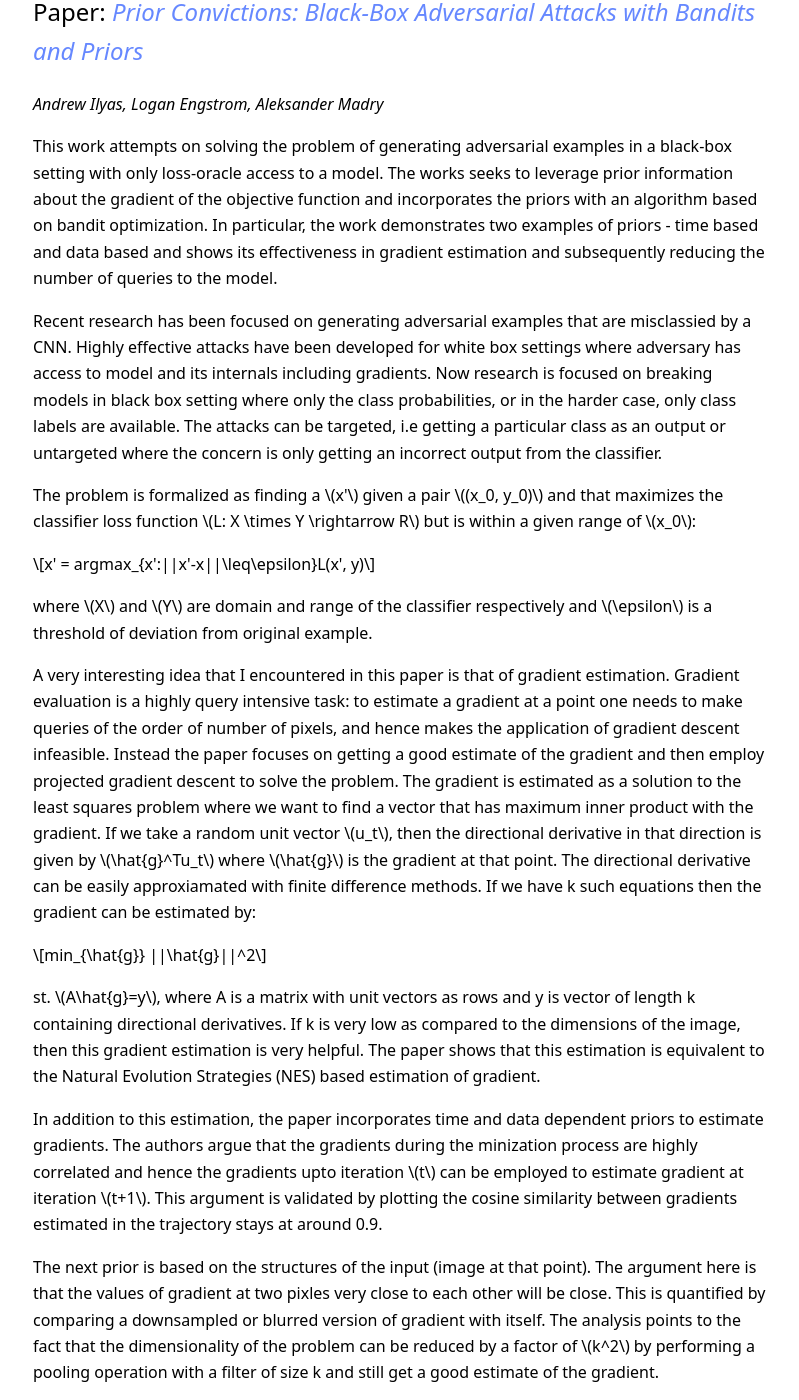
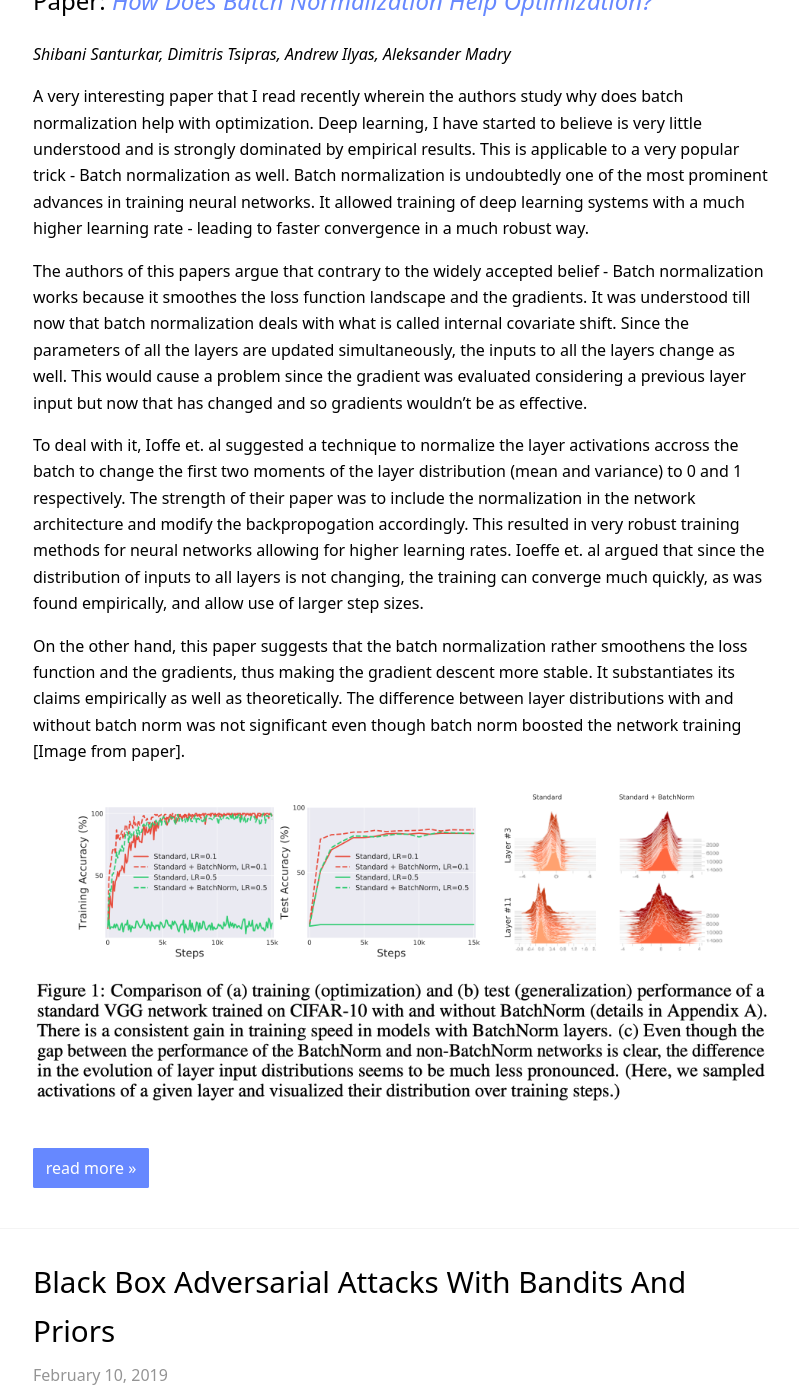
Before and after one commit to simranjsingh/simranjsingh.github.io, a Jekyll site: the page built from archive.md, in a window 1280 px wide and 1400 px high, scrolled down 690 px. Shown: the whole window, without its empty margins (239-1038 px from the left). Built offline with Jekyll 4.4.1, drawn with Linux system fonts in a browser that asks for light colours; some of the changed text lies outside the part shown.

Commit message:
how-does-batch-normalization-work

```diff
--- /dev/null
+++ b/_posts/2019-02-14-how-does-batch-normalization-work.md
@@ -0,0 +1,27 @@
+## Paper: [_**How Does Batch Normalization Help Optimization?**_](https://papers.nips.cc/paper/7515-how-does-batch-normalization-help-optimization.pdf)
+
+*Shibani Santurkar, Dimitris Tsipras, Andrew Ilyas, Aleksander Madry*
+
+A very interesting paper that I read recently wherein the authors study why does batch normalization help with optimization. Deep learning, I have started to believe is very little understood and is strongly dominated by empirical results. This is applicable to a very popular trick - Batch normalization as well. Batch normalization is undoubtedly one of the most prominent advances in training neural networks. It allowed training of deep learning systems with a much higher learning rate - leading to faster convergence in a much robust way.
+
+The authors of this papers argue that contrary to the widely accepted belief - Batch normalization works because it smoothes the loss function landscape and the gradients. It was understood till now that batch normalization deals with what is called internal covariate shift. Since the parameters of all the layers are updated simultaneously, the inputs to all the layers change as well. This would cause a problem since the gradient was evaluated considering a previous layer input but now that has changed and so gradients wouldn't be as effective.
+
+To deal with it, Ioffe et. al suggested a technique to normalize the layer activations accross the batch to change the first two moments of the layer distribution (mean and variance) to 0 and 1 respectively. The strength of their paper was to include the normalization in the network architecture and modify the backpropogation accordingly. This resulted in very robust training methods for neural networks allowing for higher learning rates. Ioeffe et. al argued that since the distribution of inputs to all layers is not changing, the training can converge much quickly, as was found empirically, and allow use of larger step sizes.
+
+On the other hand, this paper suggests that the batch normalization rather smoothens the loss function and the gradients, thus making the gradient descent more stable. It substantiates its claims empirically as well as theoretically. The difference between layer distributions with and without batch norm was not significant even though batch norm boosted the network training [Image from paper].
+
+<img src="../images/how-does-bn-optimize/1.png">
+
+
+
+By introducing noise (the internal covariate shift) in batch normalized networks it was still found that the training converged at the same rate [image from paper].
+
+<img src="../images/how-does-bn-optimize/2.png">
+
+The authors claim that Batch Normalization improves the Lipschitzness of both the loss and the gradients thus making training process smoother by preventing sudden change in loss with the change in parameters. This is visible in the figure below [from paper] which shows the plot of loss and gradients in the direction of gradient during the training process. The loss function and gradients are seen to be smoothened by batch normalization.
+
+<img src="../images/how-does-bn-optimize/3.png">
+
+The authors also state theoritical results on the impact of batch normalization on the Lipschitzness of the loss function. Also, other normalization strategies have comparable impact on the performance as batch normalization.
+
+Thus the paper challenges the existing understanding of batch normalization and provides deeper insights as to why this technique help in training neural networks.
```
Also changed, not shown: _posts/2019-02-09-query-efficient-adversarial-attacks.md (+2 -0 lines), _posts/2019-02-10-black-box-adversarial-attacks-with-bandits-and-priors.md (+2 -0 lines), images/how-does-bn-optimize/1.png (added), images/how-does-bn-optimize/2.png (added), images/how-does-bn-optimize/3.png (added), 2 other files.
